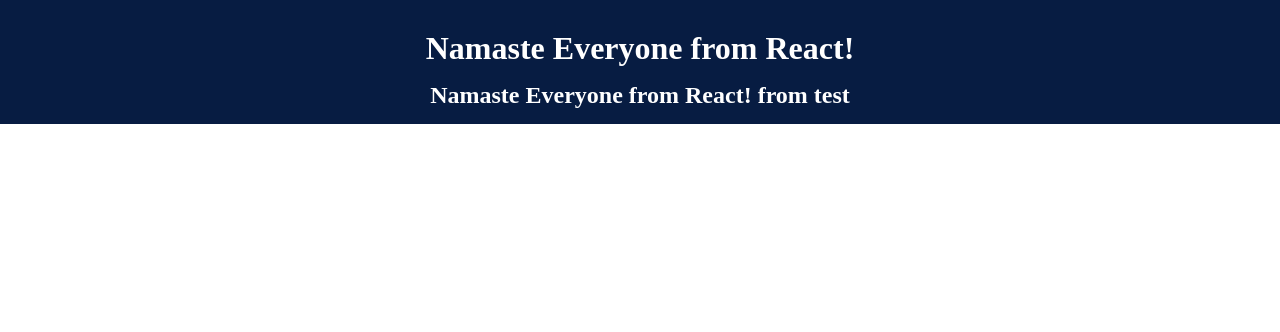
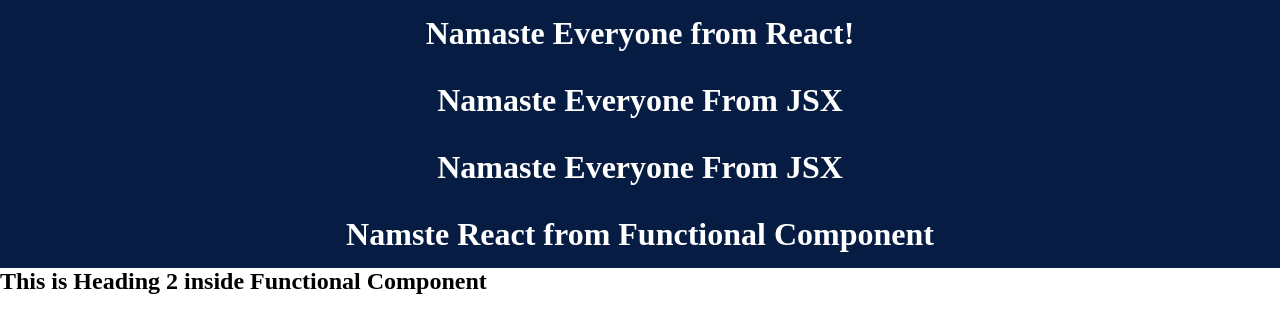
Before and after one commit to raushan-thakur/FoodApp, a React (Vite) app: page / in a window 1280 px wide. Shown: the top 332 px of the page. Built offline with nearby package versions, Linux system fonts and the light colour scheme.

Commit message:
Introduced JSX, babel and many more

```diff
--- a/App.js
+++ b/App.js
@@ -10,24 +10,24 @@
   "Namaste Everyone from React!"
 );
 
-const heading2 = React.createElement(
-  "h2",
-  {
-    id: "heading2",
-    className: "heading2",
-  },
-  "Namaste Everyone from React! from test"
-);
+const Title = () => <h1 className="heading1">Namaste Everyone From JSX</h1>;
 
-const container = React.createElement(
-  "div",
-  {
-    id: "container",
-    className: "heading1",
-  },
-  [heading1, heading2]
+//Functional Component
+
+const HeaderComponent = () => (
+  <div>
+    {heading1}
+    {Title()}
+    <Title />
+
+    {/* { 1 + 4 }
+    { console.log(10)} */}
+
+    <h1 className="heading1">Namste React from Functional Component</h1>
+    <h2>This is Heading 2 inside Functional Component</h2>
+  </div>
 );
 
 const root = ReactDOM.createRoot(document.getElementById("root"));
 
-root.render(container);
+root.render(<HeaderComponent />);
```
Also changed, not shown: package.json (+5 -2 lines), .babelrc (added), 1 other file (tests, documents, lock files or other folders).
